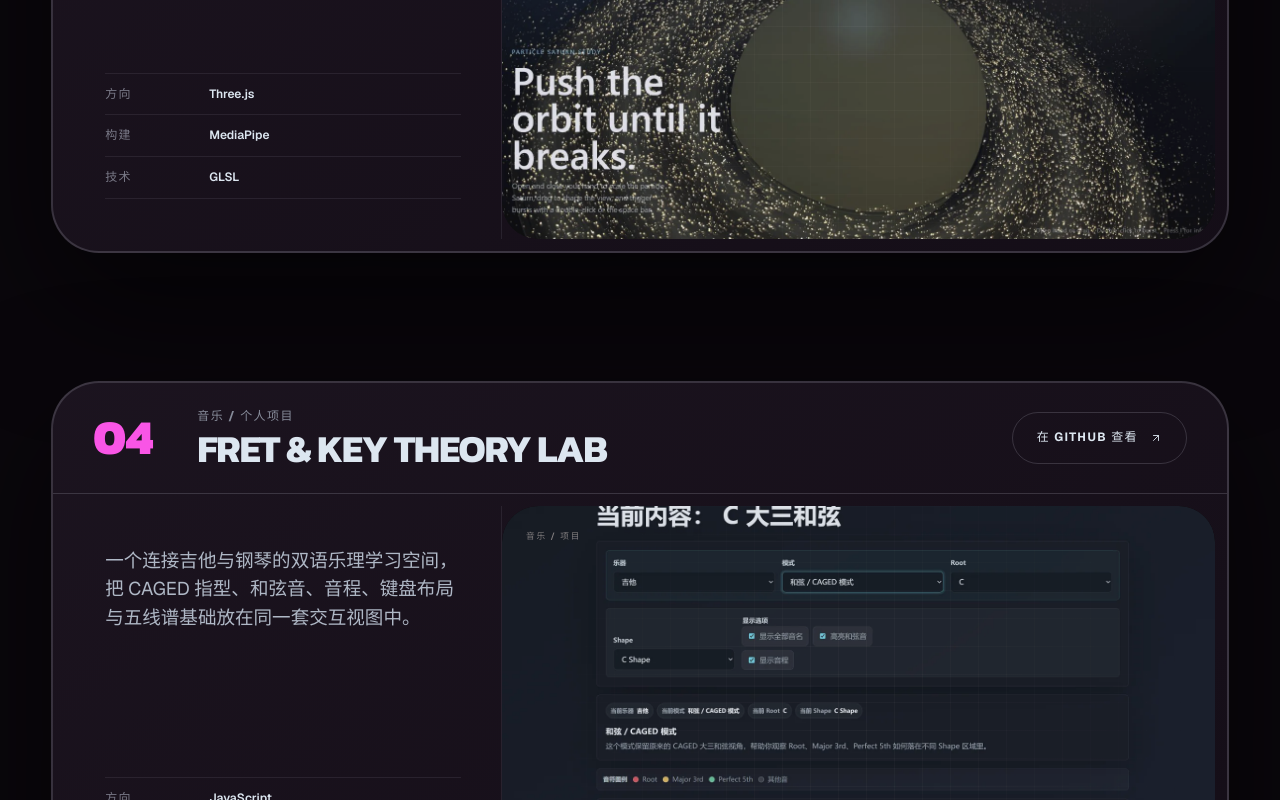
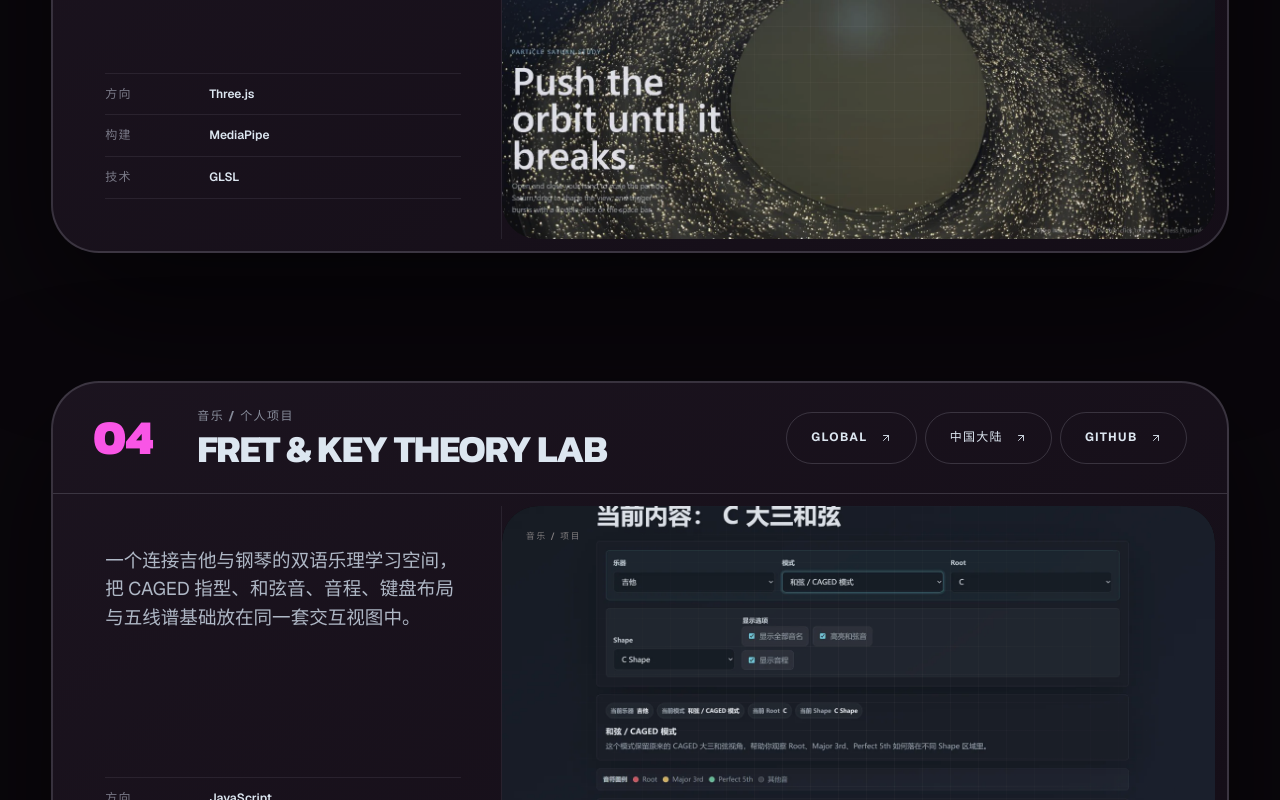
Before and after one commit to 1379475267-svg/haoran-fei-portfolio, a React (Vite) app: page / in a window 1280 px wide. Shown: the part 5971-6771 px from the top of the page. Built offline with nearby package versions, Linux system fonts and the light colour scheme.

Commit message:
Add global and China project demo links

```diff
--- a/src/data/profile.ts
+++ b/src/data/profile.ts
@@ -28,6 +28,8 @@ export interface Project {
   featured: boolean;
   github: string;
   demo: string;
+  globalDemo?: string;
+  chinaDemo?: string;
   coverImage?: string;
   coverPoster?: string;
   coverVideoWebm?: string;
@@ -157,6 +159,7 @@ export const projects: Project[] = [
     featured: false,
     github: "https://github.com/1379475267-svg/ChordPilot",
     demo: "https://github.com/1379475267-svg/ChordPilot",
+    chinaDemo: "http://47.109.136.234/projects/chordpilot/",
     coverPoster: "./projects/chordpilot-timeline.webp",
     demoLabel: "View Repository",
   },
@@ -173,6 +176,7 @@ export const projects: Project[] = [
     featured: false,
     github: "https://github.com/1379475267-svg/python-data-analysis-quiz",
     demo: "https://1379475267-svg.github.io/python-data-analysis-quiz/",
+    globalDemo: "https://1379475267-svg.github.io/python-data-analysis-quiz/",
     coverPoster: "./projects/python-data-analysis-quiz.webp",
     coverLabel: "DATA / PROJECT",
     demoLabel: "Open Live Demo",
@@ -190,6 +194,8 @@ export const projects: Project[] = [
     featured: false,
     github: "https://github.com/1379475267-svg/GameMemory",
     demo: "https://1gamememory1.netlify.app",
+    globalDemo: "https://1gamememory1.netlify.app",
+    chinaDemo: "http://47.109.136.234/projects/gamememory/",
     coverPoster: "./projects/gamememory-library.webp",
     demoLabel: "Open Live Site",
   },
@@ -206,6 +212,8 @@ export const projects: Project[] = [
     featured: false,
     github: "https://github.com/1379475267-svg/String-Blade",
     demo: "https://stringblade.netlify.app",
+    globalDemo: "https://stringblade.netlify.app",
+    chinaDemo: "http://47.109.136.234/projects/string-blade/",
     coverPoster: "./projects/string-blade.webp",
     coverLabel: "CHORD COMBAT / PROJECT",
     demoLabel: "Open Live Demo",
@@ -223,6 +231,8 @@ export const projects: Project[] = [
     featured: false,
     github: "https://github.com/1379475267-svg/fretboard-caged-lab",
     demo: "https://1379475267-svg.github.io/fretboard-caged-lab/",
+    globalDemo: "https://1379475267-svg.github.io/fretboard-caged-lab/",
+    chinaDemo: "http://47.109.136.234/projects/fretboard/",
     coverPoster: "./projects/fretboard-guitar-view.webp",
     demoLabel: "Open Live Demo",
   },
@@ -239,6 +249,7 @@ export const projects: Project[] = [
     featured: false,
     github: "https://github.com/1379475267-svg/interactive-particle-saturn",
     demo: "https://1379475267-svg.github.io/interactive-particle-saturn/",
+    globalDemo: "https://1379475267-svg.github.io/interactive-particle-saturn/",
     coverPoster: "./projects/interactive-particle-saturn-live.webp",
     coverVideoWebm: "./projects/interactive-particle-saturn.webm",
     coverVideoMp4: "./projects/interactive-particle-saturn.mp4",
--- a/src/styles/v3-portfolio.css
+++ b/src/styles/v3-portfolio.css
@@ -299,7 +299,7 @@ body {
 
 .v3-nav-contact:active,
 .v3-action:active,
-.v3-project-card-head > a:active {
+.v3-project-card-links > a:active {
   transform: translateY(var(--space-3xs));
 }
 
@@ -494,7 +494,7 @@ body {
 }
 
 .v3-action,
-.v3-project-card-head > a {
+.v3-project-card-links > a {
   transition:
     background-color var(--dur-short) var(--ease-out),
     color var(--dur-short) var(--ease-out),
@@ -952,7 +952,14 @@ body {
   text-transform: uppercase;
 }
 
-.v3-project-card-head > a {
+.v3-project-card-links {
+  display: flex;
+  flex-wrap: wrap;
+  justify-content: flex-end;
+  gap: var(--space-xs);
+}
+
+.v3-project-card-links > a {
   display: inline-flex;
   align-items: center;
   gap: var(--space-sm);
@@ -967,7 +974,7 @@ body {
   text-transform: uppercase;
 }
 
-.v3-project-card-head > a:hover {
+.v3-project-card-links > a:hover {
   border-color: var(--color-accent);
   background: var(--color-accent-faint);
 }
@@ -1233,7 +1240,7 @@ body {
 .v3-action,
 .v3-scroll-cue,
 .v3-about-links a,
-.v3-project-card-head > a,
+.v3-project-card-links > a,
 .v3-footer :is(a, button) {
   white-space: nowrap;
 }
@@ -1362,9 +1369,10 @@ body {
     grid-template-columns: 3.5rem 1fr;
   }
 
-  .v3-project-card-head > a {
+  .v3-project-card-links {
     grid-column: 2;
     justify-self: start;
+    justify-content: flex-start;
   }
 
   .v3-footer-cta {
@@ -1625,8 +1633,9 @@ body {
     grid-template-columns: 1fr;
   }
 
-  .v3-project-card-head > a {
+  .v3-project-card-links {
     grid-column: 1;
+    justify-content: flex-start;
   }
 
   .v3-project-card-notes dl > div {
--- a/src/v3/V3Projects.tsx
+++ b/src/v3/V3Projects.tsx
@@ -71,14 +71,26 @@ function ProjectCard({ project, index, total, staticLayout }: ProjectCardProps)
             <p>{categoryLabel[project.category][language]} / {isDrone ? t.projects.active : t.projects.personal}</p>
             <h3>{title}</h3>
           </div>
+          <div className="v3-project-card-links">
+            {project.globalDemo ? (
+              <a href={project.globalDemo} target="_blank" rel="noreferrer">
+                Global <ArrowUpRight aria-hidden="true" />
+              </a>
+            ) : null}
+            {project.chinaDemo ? (
+              <a href={project.chinaDemo} target="_blank" rel="noreferrer">
+                中国大陆 <ArrowUpRight aria-hidden="true" />
+              </a>
+            ) : null}
             <a
               href={project.github}
               target="_blank"
               rel="noreferrer"
               aria-label={`${t.projects.openAria}：${title}`}
             >
-            {t.projects.open} <ArrowUpRight aria-hidden="true" />
+              GitHub <ArrowUpRight aria-hidden="true" />
             </a>
+          </div>
         </div>
         <div className="v3-project-card-body">
           <div className="v3-project-card-notes">
```
Lines whose indentation alone changed are shown as unchanged.
